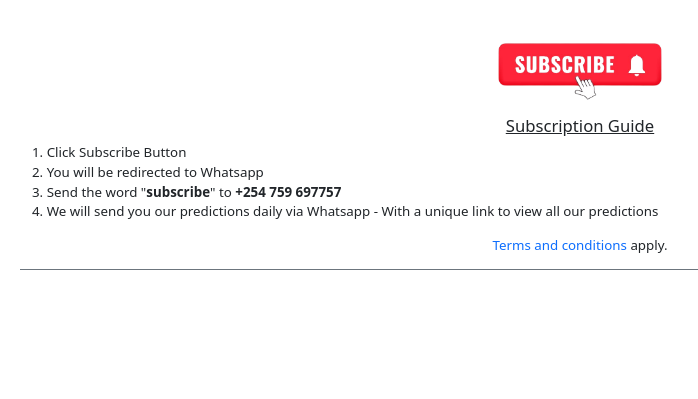
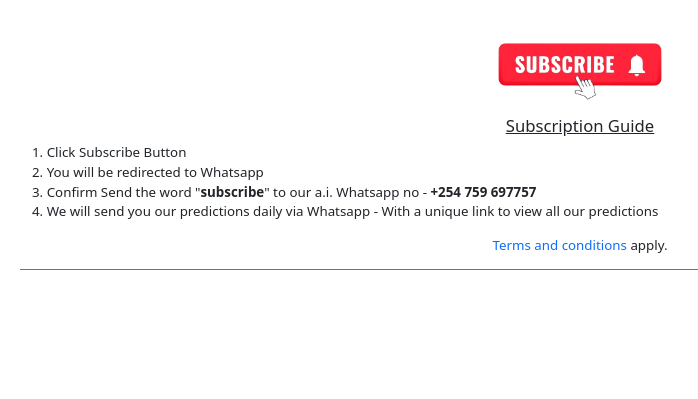
Before and after one commit to dennis-mutethia/soccer-predictions, a Flask app: page /subscribe/1 in a window 1280 px wide. Shown: the part 50-449 px from the top of the page, without its empty margins (60-758 px from the left). Run offline with Flask 3, Linux system fonts and the light colour scheme; some libraries are stand-ins or nearby versions.

Commit message:
Update subscribe.html

```diff
--- a/templates/subscribe.html
+++ b/templates/subscribe.html
@@ -29,7 +29,7 @@
                     <ol>
                         <li>Click Subscribe Button</li>
                         <li>You will be redirected to Whatsapp</li>
-                        <li>Send the word "<b>subscribe</b>" to <b>+254 759 697757</b></li>
+                        <li>Confirm Send the word "<b>subscribe</b>" to our a.i. Whatsapp no - <b>+254 759 697757</b></li>
                         <li>We will send you our predictions daily via Whatsapp - With a unique link to view all our
                             predictions</li>
                     </ol>
```
